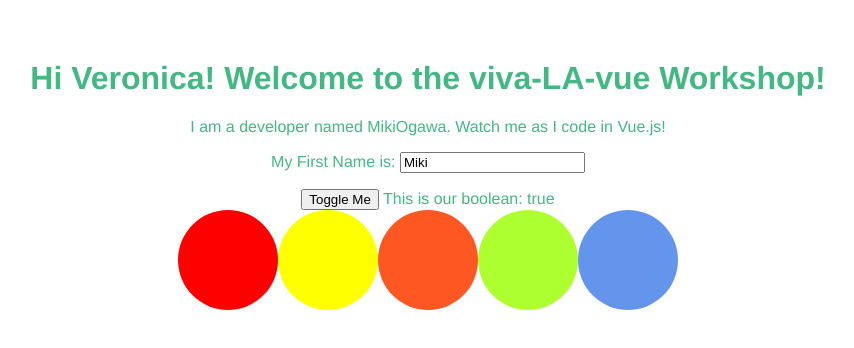
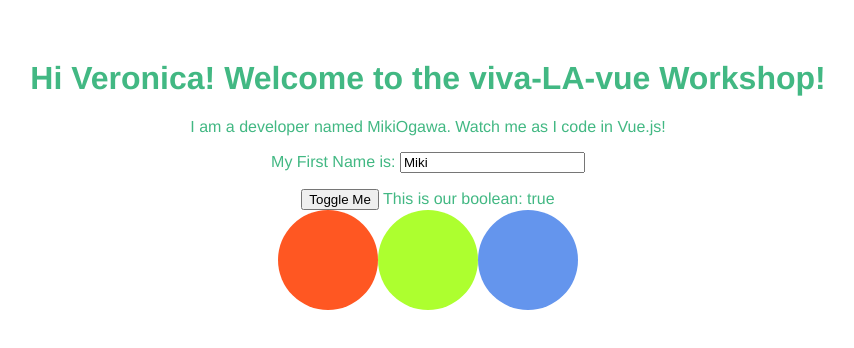
Before and after one commit to mogawa85/test-vue, a Vue app: page / in a window 1280 px wide. Shown: the top 348 px of the page, without its empty margins (212-1066 px from the left). Built offline with nearby package versions, Linux system fonts and the light colour scheme.

Commit message:
Newbranch (#2)
* Small change

* Roll back

* Comment out

* Delete 2balls

```diff
--- a/src/App.vue
+++ b/src/App.vue
@@ -15,8 +15,6 @@
     <img v-if="myBoolean" src="http://www.fillster.com/images/pictures/10p.jpg">
   </div> -->
   <div style="display:flex; align-items: center; justify-content: center;">
-    <bouncing-ball ballcolor="red"></bouncing-ball>
-    <bouncing-ball ballcolor="rgb(255,255,0)"></bouncing-ball>
     <bouncing-ball></bouncing-ball>
     <bouncing-ball ballcolor="#ADFF2F"></bouncing-ball>
     <bouncing-ball ballcolor="cornflowerblue"></bouncing-ball>
```
